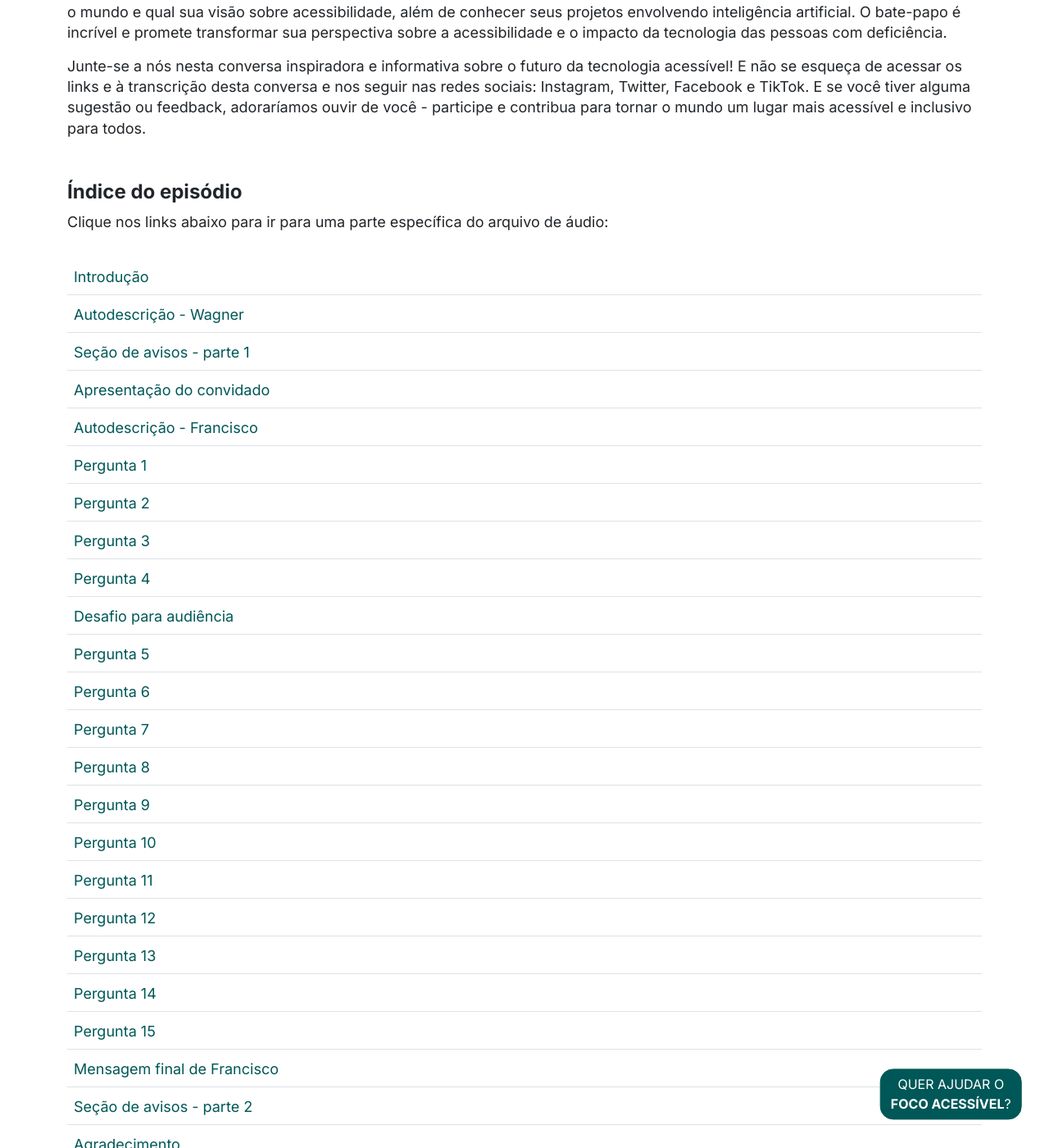
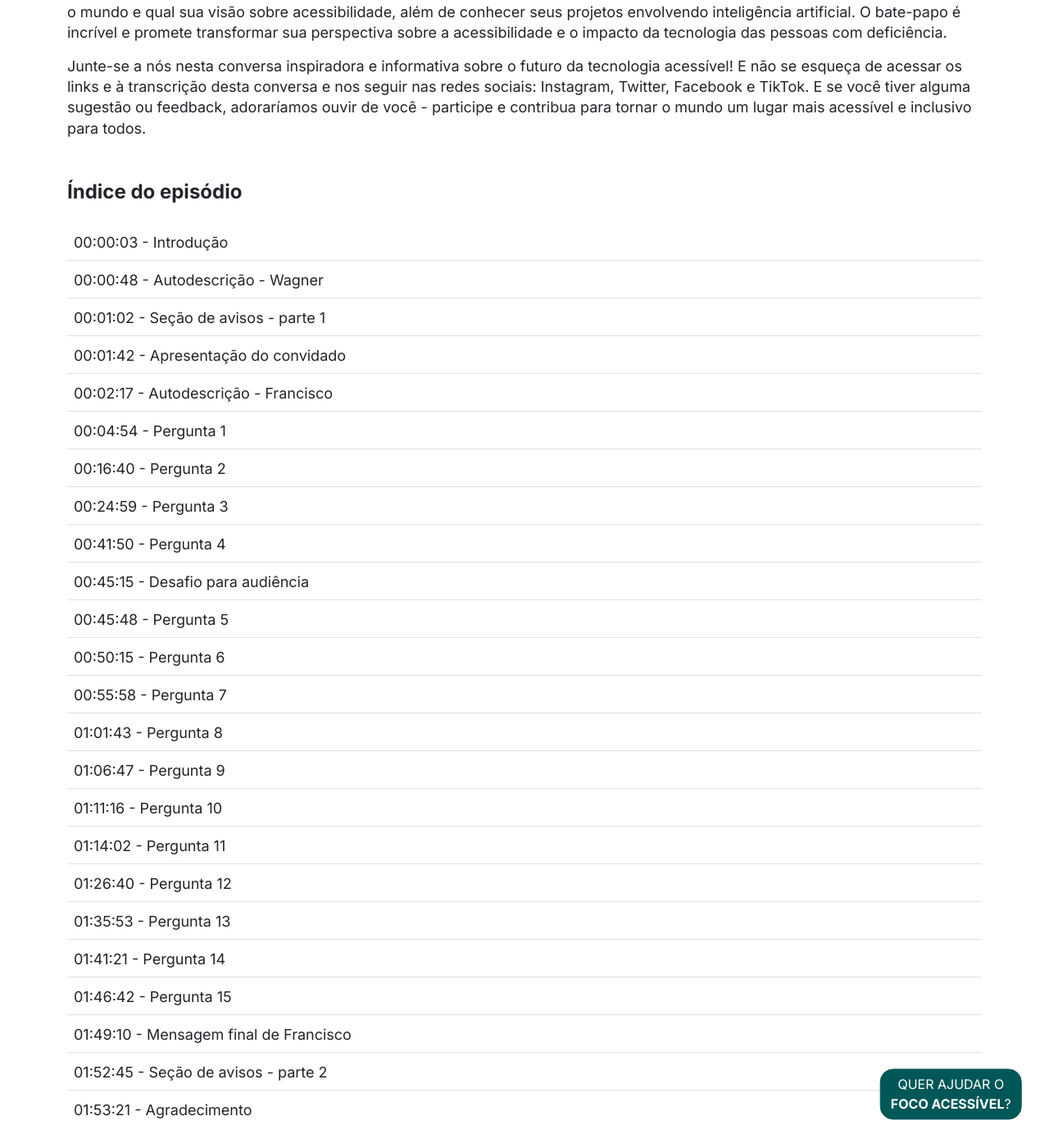
Before and after one commit to focoacessivel/focoacessivel.github.io, a Jekyll site: the page built from _posts/2023-06-20-ep-2-audiodescricao-tecnologia-a-favor-da-acessibilidade-e-da-inclusao-francisco-lima.html, in a window 1280 px wide and 1400 px high, scrolled down 1564 px. Shown: the whole window at 82% size. Built offline with Jekyll 4.4.1, drawn with Linux system fonts in a browser that asks for light colours; nearby versions of some CDN libraries; comment, search, counter and statistics services are not loaded.

Commit message:
correção dos índices

```diff
--- a/_posts/2023-06-20-ep-2-audiodescricao-tecnologia-a-favor-da-acessibilidade-e-da-inclusao-francisco-lima.html
+++ b/_posts/2023-06-20-ep-2-audiodescricao-tecnologia-a-favor-da-acessibilidade-e-da-inclusao-francisco-lima.html
@@ -28,32 +28,32 @@ youtube: "d3gjgcrwdfA"
   </div>
   <div class="episode-index my-5">
     <h4 class="article-heading">Índice do episódio</h4>
-    <p>Clique nos links abaixo para ir para uma parte específica do arquivo de áudio:</p>
+    <!-- <p>Clique nos links abaixo para ir para uma parte específica do arquivo de áudio:</p> -->
     <ul class="list-group list-group-flush">
-      <li class="list-group-item"><a class="text-decoration-none" href="#01" onclick="seekToTime(3)">Introdução</a></li>
-      <li class="list-group-item"><a class="text-decoration-none" href="#02" onclick="seekToTime(48)">Autodescrição - Wagner</a></li>
-      <li class="list-group-item"><a class="text-decoration-none" href="#03" onclick="seekToTime(62)">Seção de avisos - parte 1</a></li>
-      <li class="list-group-item"><a class="text-decoration-none" href="#04" onclick="seekToTime(102)">Apresentação do convidado</a></li>
-      <li class="list-group-item"><a class="text-decoration-none" href="#05" onclick="seekToTime(137)">Autodescrição - Francisco</a></li>
-      <li class="list-group-item"><a class="text-decoration-none" href="#06" onclick="seekToTime(294)">Pergunta 1</a></li>
-      <li class="list-group-item"><a class="text-decoration-none" href="#07" onclick="seekToTime(1000)">Pergunta 2</a></li>
-      <li class="list-group-item"><a class="text-decoration-none" href="#08" onclick="seekToTime(1499)">Pergunta 3</a></li>
-      <li class="list-group-item"><a class="text-decoration-none" href="#09" onclick="seekToTime(2510)">Pergunta 4</a></li>
-      <li class="list-group-item"><a class="text-decoration-none" href="#10" onclick="seekToTime(2715)">Desafio para audiência</a></li>
-      <li class="list-group-item"><a class="text-decoration-none" href="#11" onclick="seekToTime(2748)">Pergunta 5</a></li>
-      <li class="list-group-item"><a class="text-decoration-none" href="#12" onclick="seekToTime(3015)">Pergunta 6</a></li>
-      <li class="list-group-item"><a class="text-decoration-none" href="#13" onclick="seekToTime(3358)">Pergunta 7</a></li>
-      <li class="list-group-item"><a class="text-decoration-none" href="#14" onclick="seekToTime(3703)">Pergunta 8</a></li>
-      <li class="list-group-item"><a class="text-decoration-none" href="#15" onclick="seekToTime(4007)">Pergunta 9</a></li>
-      <li class="list-group-item"><a class="text-decoration-none" href="#16" onclick="seekToTime(4276)">Pergunta 10</a></li>
-      <li class="list-group-item"><a class="text-decoration-none" href="#17" onclick="seekToTime(4442)">Pergunta 11</a></li>
-      <li class="list-group-item"><a class="text-decoration-none" href="#18" onclick="seekToTime(5200)">Pergunta 12</a></li>
-      <li class="list-group-item"><a class="text-decoration-none" href="#19" onclick="seekToTime(5753)">Pergunta 13</a></li>
-      <li class="list-group-item"><a class="text-decoration-none" href="#20" onclick="seekToTime(6081)">Pergunta 14</a></li>
-      <li class="list-group-item"><a class="text-decoration-none" href="#21" onclick="seekToTime(6402)">Pergunta 15</a></li>
-      <li class="list-group-item"><a class="text-decoration-none" href="#22" onclick="seekToTime(6550)">Mensagem final de Francisco</a></li>
-      <li class="list-group-item"><a class="text-decoration-none" href="#23" onclick="seekToTime(6765)">Seção de avisos - parte 2</a></li>
-      <li class="list-group-item"><a class="text-decoration-none" href="#24" onclick="seekToTime(6801)">Agradecimento</a></li>
+      <li class="list-group-item">00:00:03 - Introdução</li>
+      <li class="list-group-item">00:00:48 - Autodescrição - Wagner</li>
+      <li class="list-group-item">00:01:02 - Seção de avisos - parte 1</li>
+      <li class="list-group-item">00:01:42 - Apresentação do convidado</li>
+      <li class="list-group-item">00:02:17 - Autodescrição - Francisco</li>
+      <li class="list-group-item">00:04:54 - Pergunta 1</li>
+      <li class="list-group-item">00:16:40 - Pergunta 2</li>
+      <li class="list-group-item">00:24:59 - Pergunta 3</li>
+      <li class="list-group-item">00:41:50 - Pergunta 4</li>
+      <li class="list-group-item">00:45:15 - Desafio para audiência</li>
+      <li class="list-group-item">00:45:48 - Pergunta 5</li>
+      <li class="list-group-item">00:50:15 - Pergunta 6</li>
+      <li class="list-group-item">00:55:58 - Pergunta 7</li>
+      <li class="list-group-item">01:01:43 - Pergunta 8</li>
+      <li class="list-group-item">01:06:47 - Pergunta 9</li>
+      <li class="list-group-item">01:11:16 - Pergunta 10</li>
+      <li class="list-group-item">01:14:02 - Pergunta 11</li>
+      <li class="list-group-item">01:26:40 - Pergunta 12</li>
+      <li class="list-group-item">01:35:53 - Pergunta 13</li>
+      <li class="list-group-item">01:41:21 - Pergunta 14</li>
+      <li class="list-group-item">01:46:42 - Pergunta 15</li>
+      <li class="list-group-item">01:49:10 - Mensagem final de Francisco</li>
+      <li class="list-group-item">01:52:45 - Seção de avisos - parte 2</li>
+      <li class="list-group-item">01:53:21 - Agradecimento</li>
     </ul>
   </div>
 
```
Also changed, not shown: _posts/2023-05-10-ep-1-design-acessibilidade-e-conscientizacao-da-inclusao-fernando-fernandes.html (+21 -21 lines), _posts/2023-07-23-ep-3-design-e-acessibilidade-acessibilidade-e-design-marcelo-sales.html (+22 -25 lines).
